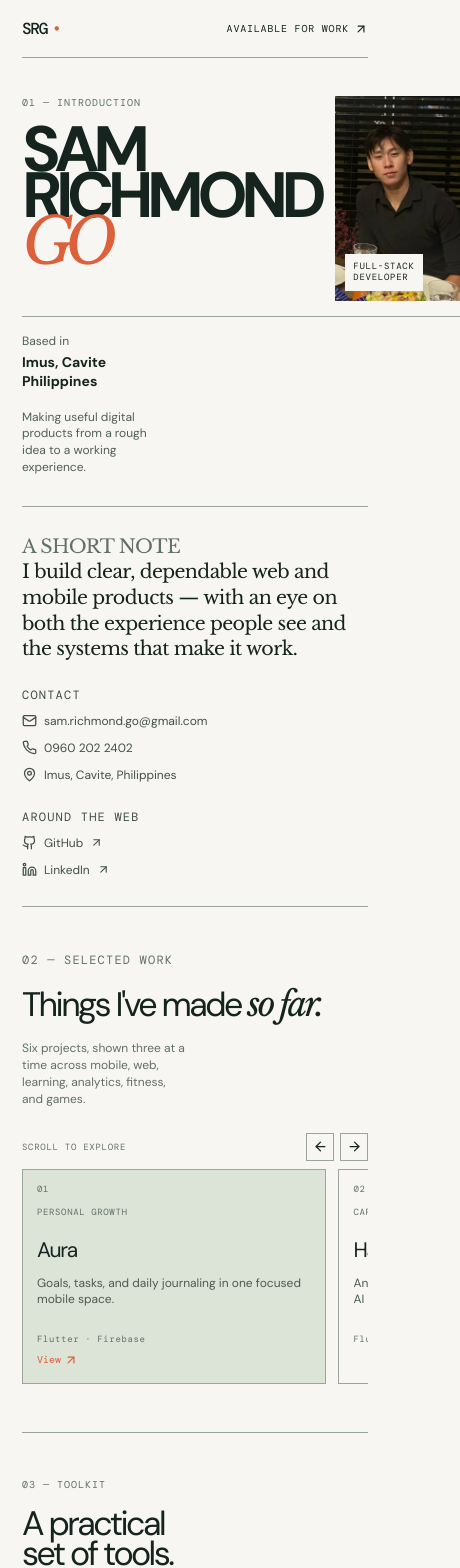
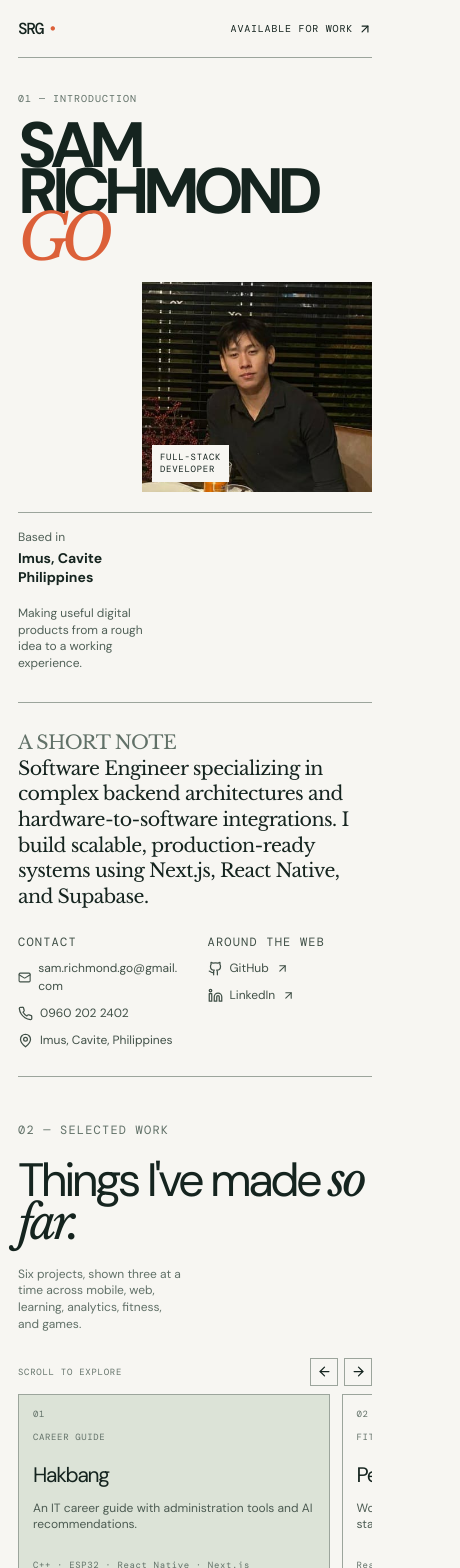
Before and after one commit to Shiroe28/Sam-Works, a React (Vite) app: page / in a window 390 px wide. Shown: the top 1568 px of the page, 460 px wide, since content can reach past the window. Built offline with nearby package versions, Linux system fonts and the light colour scheme.

Commit message:
feat: enhance responsiveness and layout of ContactPage and Home components; update project descriptions and improve accessibility

```diff
--- a/src/index.css
+++ b/src/index.css
@@ -45,3 +45,41 @@ html.theme-night, html.theme-night body { background: #050505; color: #fff7fc; }
 @media (max-width: 520px) { .work-carousel .work-card { flex-basis: 88%; min-height: 215px; }.carousel-controls { margin-bottom: 8px; } }
 @media (max-width: 830px) { .contact-intro { grid-template-columns: 1fr; gap: 25px; }.contact-layout { grid-template-columns: 1fr; }.contact-aside { padding: 35px 0; border-bottom: 1px solid #9ca59c; }.contact-form { border-left: 0; padding: 35px 0 50px; }.theme-night .contact-aside { border-color: #3b2635; } }
 @media (max-width: 520px) { .header-actions { gap: 8px; }.theme-toggle { padding: 5px; }.theme-toggle span { display: none; }.contact-intro { padding: 54px 0 35px; }.contact-intro h1 { font-size: 59px; }.form-grid { grid-template-columns: 1fr; gap: 23px; } }
+
+/* Responsive guardrails: prevent grid content and long contact details from widening the page. */
+body { min-width: 320px; overflow-x: hidden; }
+.dossier > *, .masthead > *, .snapshot > *, .section-banner > *, .viewer-content > *, .details-section > *, .contact-intro > *, .contact-layout > *, .form-grid > * { min-width: 0; }
+.masthead { grid-template-columns: minmax(0, 1.15fr) minmax(0, .7fr) minmax(0, .55fr); }
+.snapshot { grid-template-columns: minmax(0, 1.3fr) minmax(0, .85fr) minmax(0, .7fr); }
+.section-banner { grid-template-columns: minmax(0, 1.3fr) minmax(0, .7fr) minmax(0, .6fr); }
+.viewer-content { grid-template-columns: minmax(0, 1.15fr) minmax(0, .85fr); }
+.contact-intro { grid-template-columns: minmax(0, 1.2fr) minmax(0, .8fr); }
+.contact-layout { grid-template-columns: minmax(0, .65fr) minmax(0, 1.35fr); }
+.form-grid { grid-template-columns: minmax(0, 1fr) minmax(0, 1fr); }
+.snapshot-detail a, .contact-aside a { overflow-wrap: anywhere; }
+.contact-form input, .contact-form textarea { min-width: 0; }
+.viewer-arrow { width: 44px; height: 44px; }
+.viewer-steps button { height: 8px; }
+
+@media (max-width: 830px) {
+  .masthead { grid-template-columns: minmax(0, 1fr) 160px; }
+  .snapshot, .section-banner { grid-template-columns: minmax(0, 1fr) minmax(0, 1fr); }
+  .contact-intro, .contact-layout, .details-section { grid-template-columns: 1fr; }
+}
+
+@media (max-width: 620px) {
+  .masthead { grid-template-columns: minmax(0, 1fr) 112px; gap: 14px; }
+  .masthead h1 { font-size: clamp(49px, 11vw, 64px); }
+  .masthead-image { height: 205px; }
+}
+
+@media (max-width: 520px) {
+  .dossier { padding: 0 18px; }
+  .masthead { grid-template-columns: 1fr; min-height: 0; padding: 34px 0 30px; gap: 20px; }
+  .masthead h1 { font-size: clamp(54px, 17vw, 64px); }
+  .masthead-image { width: min(100%, 230px); height: 210px; justify-self: end; }
+  .section-banner h2 { font-size: clamp(32px, 12vw, 48px); }
+  .contact-intro h1 { font-size: clamp(48px, 15vw, 59px); overflow-wrap: anywhere; }
+  .contact-aside a { align-items: flex-start; }
+  .form-grid, .viewer-content { grid-template-columns: 1fr; }
+}
--- a/src/pages/ContactPage.jsx
+++ b/src/pages/ContactPage.jsx
@@ -38,7 +38,7 @@ const ContactPage = () => {
     <header className="dossier-header">
       <Link to="/" className="dossier-mark">SRG<span>•</span></Link>
       <p>NEW PROJECT ENQUIRY</p>
-      <div className="header-actions"><Link to="/">BACK <ArrowLeft size={14} /></Link></div>
+      <div className="header-actions"><Link to="/">BACK TO PORTFOLIO <ArrowLeft size={14} /></Link></div>
     </header>
 
     <section className="contact-intro">
--- a/src/pages/Home.jsx
+++ b/src/pages/Home.jsx
@@ -7,12 +7,12 @@ import lastCredImage from '../../LastCred.png'
 const basePath = import.meta.env.BASE_URL
 
 const projects = [
+  { title: 'Hakbang', tag: 'CAREER GUIDE', description: 'An IT career guide with administration tools and AI recommendations.', detail: 'A guided career companion for IT students, combining curated paths, an admin dashboard, and tailored AI recommendations.', stack: 'C++ · ESP32 · React Native · Next.js', image: 'Hakbang.png' },
+  { title: 'PersoFit', tag: 'FITNESS', description: 'Workout plans and progress analytics in a full-stack web app.', detail: 'PersoFit pairs structured workout plans with progress analytics, giving users a clearer view of their fitness journey.', stack: 'React · Node.js', image: 'Persofit.png' },
+  { title: 'LastCred', tag: 'GAME EXPERIENCE', description: 'A neon isometric arcade survival game where every second is a decision.', detail: 'LastCred is a fast-paced arena survival concept built around responsive combat feedback, wave escalation, and a vivid neon atmosphere.', stack: 'Three.js · JavaScript', image: lastCredImage },
   { title: 'Aura', tag: 'PERSONAL GROWTH', description: 'Goals, tasks, and daily journaling in one focused mobile space.', detail: 'Aura helps people keep personal goals, task lists, and daily reflections in one calm, useful place.', stack: 'Flutter · Firebase', image: 'Aura.png' },
-  { title: 'Hakbang', tag: 'CAREER GUIDE', description: 'An IT career guide with administration tools and AI recommendations.', detail: 'A guided career companion for IT students, combining curated paths, an admin dashboard, and tailored AI recommendations.', stack: 'Flutter · AI · Firebase', image: 'Hakbang.png' },
   { title: 'Equity', tag: 'ANALYTICS', description: 'Live business insights and profit tracking for shop owners.', detail: 'Equity brings essential business signals together so shop owners can understand performance and profit at a glance.', stack: 'Flutter · Analytics', image: 'Equity.png' },
   { title: 'REVU', tag: 'EDUCATION', description: 'A flashcard experience with deck management for better learning.', detail: 'A focused study tool designed around flexible flashcard decks and a friction-free learning routine.', stack: 'Flutter · Mobile', image: 'Revu.png' },
-  { title: 'PersoFit', tag: 'FITNESS', description: 'Workout plans and progress analytics in a full-stack web app.', detail: 'PersoFit pairs structured workout plans with progress analytics, giving users a clearer view of their fitness journey.', stack: 'React · Node.js', image: 'Persofit.png' },
-  { title: 'LastCred', tag: 'GAME EXPERIENCE', description: 'A neon isometric arcade survival game where every second is a decision.', detail: 'LastCred is a fast-paced arena survival concept built around responsive combat feedback, wave escalation, and a vivid neon atmosphere.', stack: 'Three.js · JavaScript', image: lastCredImage },
 ]
 
 const credentials = [
@@ -102,7 +102,7 @@ const Home = ({ onToggleTheme }) => (
     </section>
 
     <section className="snapshot">
-      <div className="snapshot-intro"><Marker>A SHORT NOTE</Marker><p>I build clear, dependable web and mobile products — with an eye on both the experience people see and the systems that make it work.</p></div>
+      <div className="snapshot-intro"><Marker>A SHORT NOTE</Marker><p>Software Engineer specializing in complex backend architectures and hardware-to-software integrations. I build scalable, production-ready systems using Next.js, React Native, and Supabase.</p></div>
       <div className="snapshot-detail"><Marker>CONTACT</Marker><a href="mailto:sam.richmond.go@gmail.com"><Mail size={15} /> sam.richmond.go@gmail.com</a><a href="tel:+639602022402"><Phone size={15} /> 0960 202 2402</a><p><MapPin size={15} /> Imus, Cavite, Philippines</p></div>
       <div className="snapshot-detail"><Marker>AROUND THE WEB</Marker><a href="https://github.com/Shiroe28" target="_blank" rel="noreferrer"><Github size={15} /> GitHub <ArrowUpRight size={13} /></a><a href="https://www.linkedin.com/in/sam-richmond-go-25b0bb352" target="_blank" rel="noreferrer"><Linkedin size={15} /> LinkedIn <ArrowUpRight size={13} /></a></div>
     </section>
```
